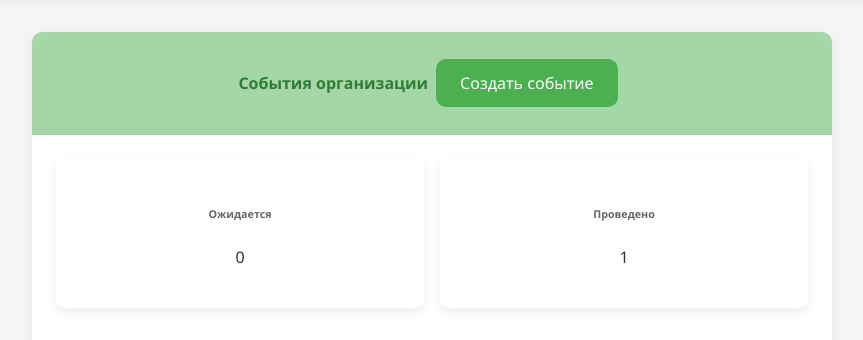
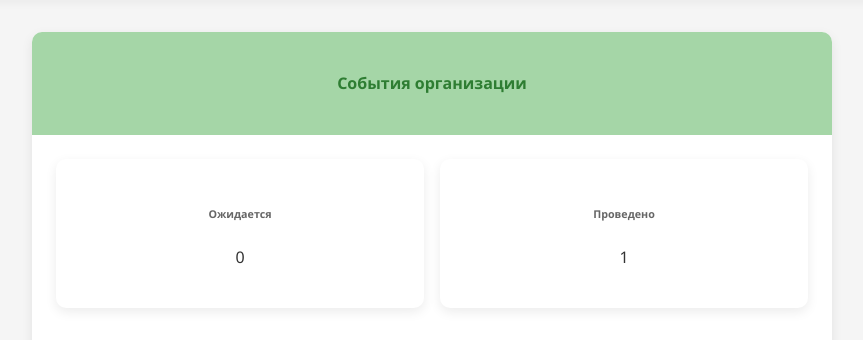
Before and after one commit to kravagee/goodtime, a Flask app: page /organization_events/1 in a window 1280 px wide. Shown: the part 96-436 px from the top of the page, without its empty margins (208-1071 px from the left). Run offline with Flask 3, Linux system fonts and the light colour scheme; a user stored in the database is signed in; tables that the repository leaves empty hold one stand-in row (values such as "Sample post").

Commit message:
Update organizations_events.html

```diff
--- a/templates/organizations_events.html
+++ b/templates/organizations_events.html
@@ -6,9 +6,6 @@
         <div class="card-header">
             <div class="d-flex justify-content-between align-items-center">
                 <h4 class="mb-0">События организации</h4>
-                <a href="{{ url_for('create_event', org_id=org_id) }}" class="btn btn-success">
-                    Создать событие
-                </a>
             </div>
         </div>
         <div class="card-body">
```
